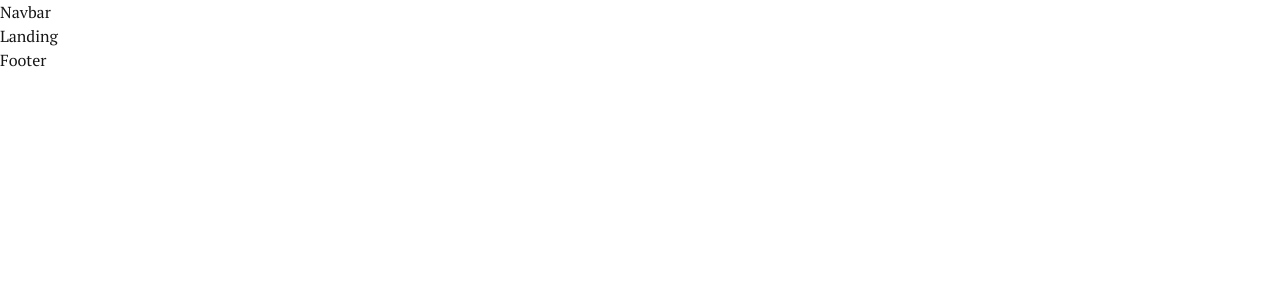
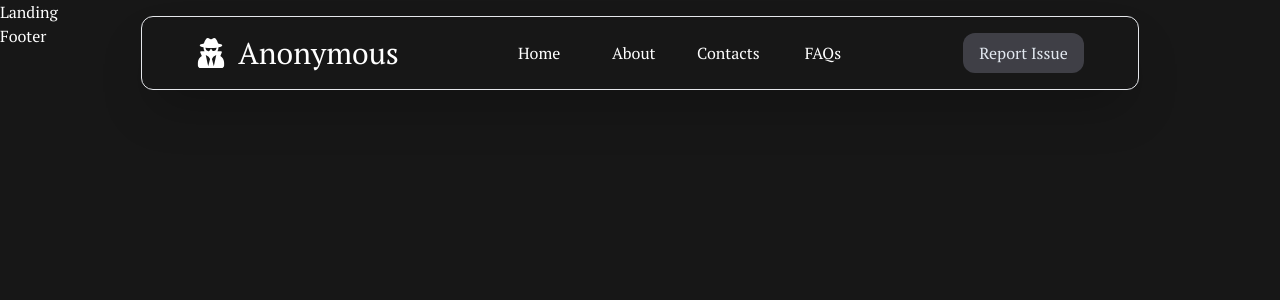
Before and after one commit to MuthonduG/anonymous_frontend, a Next.js app: page /landing in a window 1280 px wide. Shown: the top 300 px of the page. Built offline with nearby package versions, Linux system fonts and the light colour scheme; a web font is replaced by a local one.

Commit message:
updates: initial commit for button && update for navbar logic

```diff
--- a/app/globals.css
+++ b/app/globals.css
@@ -11,13 +11,13 @@
 @media (prefers-color-scheme: dark) {
   :root {
     --background: #0a0a0a;
-    --foreground: #ededed;
+    --foreground: #d6d6d6;
   }
 }
 
 body {
-  color: var(--foreground);
-  background: var(--background);
+  color: var(--background);
+  background: var(--foreground);
   font-family: "PT Serif", serif;
   padding: 0;
   margin: 0;
--- a/app/landing/page.tsx
+++ b/app/landing/page.tsx
@@ -2,7 +2,7 @@ import React from 'react'
 
 const Landing = () => {
   return (
-    <div>Landing</div>
+    <div className="">Landing</div>
   )
 }
 
--- /dev/null
+++ b/components/FAQs/Faqs.tsx
@@ -0,0 +1,9 @@
+import React from 'react'
+
+const Faqs = () => {
+  return (
+    <div>Faqs</div>
+  )
+}
+
+export default Faqs
--- a/components/Navbar/Navbar.tsx
+++ b/components/Navbar/Navbar.tsx
@@ -1,8 +1,63 @@
-import React from 'react'
+import React, { ReactNode } from 'react'
+import { FaUserSecret } from "react-icons/fa";
+import Link from 'next/link';
+import Button from '../ui/Button';
+import { HiHome } from "react-icons/hi2";
+import { LuFileCode2 } from "react-icons/lu";
+import { FiPhoneIncoming } from "react-icons/fi";
+import { LuMessageCircleQuestion } from "react-icons/lu";
+import { TiThMenuOutline } from "react-icons/ti";
+
+type landingPageLinks = {
+  label: string
+  link: string
+  icon: ReactNode
+}
+
+const landingPageHyperlinks: landingPageLinks[] = [
+  {label: 'Home', link: "/landing", icon:<HiHome />},
+  {label: 'About', link: "#contact", icon: <LuFileCode2/>},
+  {label: 'Contacts', link: "#contact", icon: <FiPhoneIncoming/>},
+  {label: 'FAQs', link: "#faqs", icon: <LuMessageCircleQuestion/>},
+]
 
 const Navbar = () => {
   return (
-    <div>Navbar</div>
+    <nav className="flex justify-center items-center p-4 fixed w-screen">
+      <div className="flex xl:justify-around md:justify-between items-center xl:w-[80%] md:w-full gap-4 shadow-2xl border rounded-xl p-3">
+        {/* Icon */}
+        <div className="text-3xl">
+          <Link href={'/landing'} className='flex justify-center items-center gap-3'>
+            <FaUserSecret />
+            <p className="xl:block md:hidden sm:hidden">Anonymous</p>
+          </Link>
+        </div>
+
+        {/* Hyper links */}
+        <div className="grid-cols-4 gap-4 xl:grid md:hidden">
+          {
+            landingPageHyperlinks.map((itemLink, index)=> {
+              return(
+                <Link href={itemLink.link} key={index} className='group flex justify-center items-center p-2 py-3 rounded-full hover:bg-zinc-400 hover:text-slate-100 hover:shadow-md transition delay-150 ease-in-out hover:animate-bounce'>
+                  <span className='group-hover:hidden'>{itemLink.label}</span>
+                  <span className='hidden group-hover:block'>{itemLink.icon}</span>
+                </Link>
+              )
+            })
+          }
+        </div>
+
+        {/* buttons */}
+        <div className="flex justify-center items-center">
+          <Button className='md:hidden xl:flex'>
+            Report Issue
+          </Button>
+          <button type="button" className='bg-transparent p-2 text-2xl text-slate-900 xl:hidden md:flex flex justify-center items-center'>
+            <TiThMenuOutline/>
+          </button>
+        </div>
+      </div>
+    </nav>
   )
 }
 
--- a/components/ui/Button.tsx
+++ b/components/ui/Button.tsx
@@ -1,9 +1,22 @@
-import React from 'react'
+import React, { ReactNode } from 'react';
 
-const Button = () => {
-  return (
-    <div>Button</div>
-  )
+interface ButtonProps {
+  children: ReactNode;
+  btnType?: "button" | "submit" | "reset";
+  className?: string;
+  ariaLabel?: string;
 }
 
-export default Button
+const Button = ({ btnType = "button", children, className = "", ariaLabel }: ButtonProps) => {
+  return (
+    <button
+      type={btnType}
+      className={`bg-zinc-700 p-2 px-4 text-slate-200 rounded-xl hover:bg-zinc-900 hover:text-zinc-400 transition delay-75 ${className}`}
+      aria-label={ariaLabel}
+    >
+      {children}
+    </button>
+  );
+};
+
+export default Button;
```
